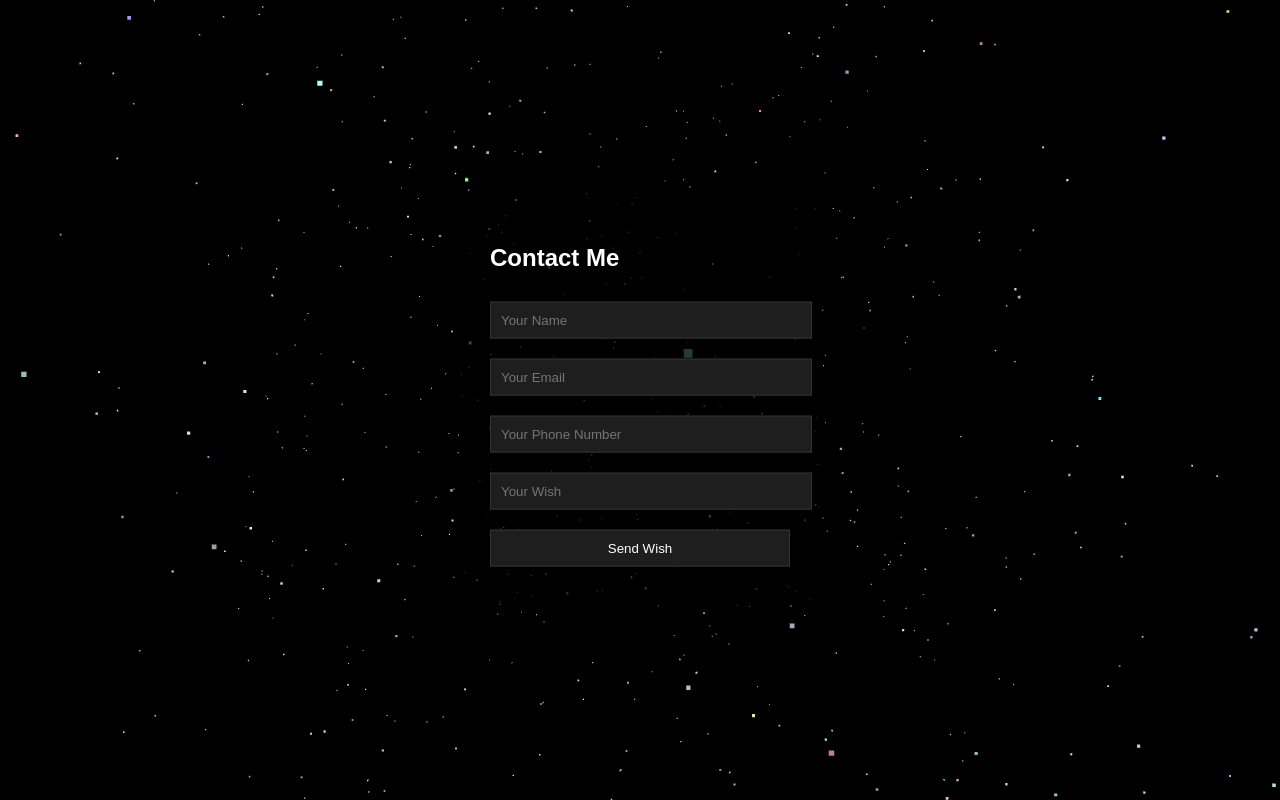
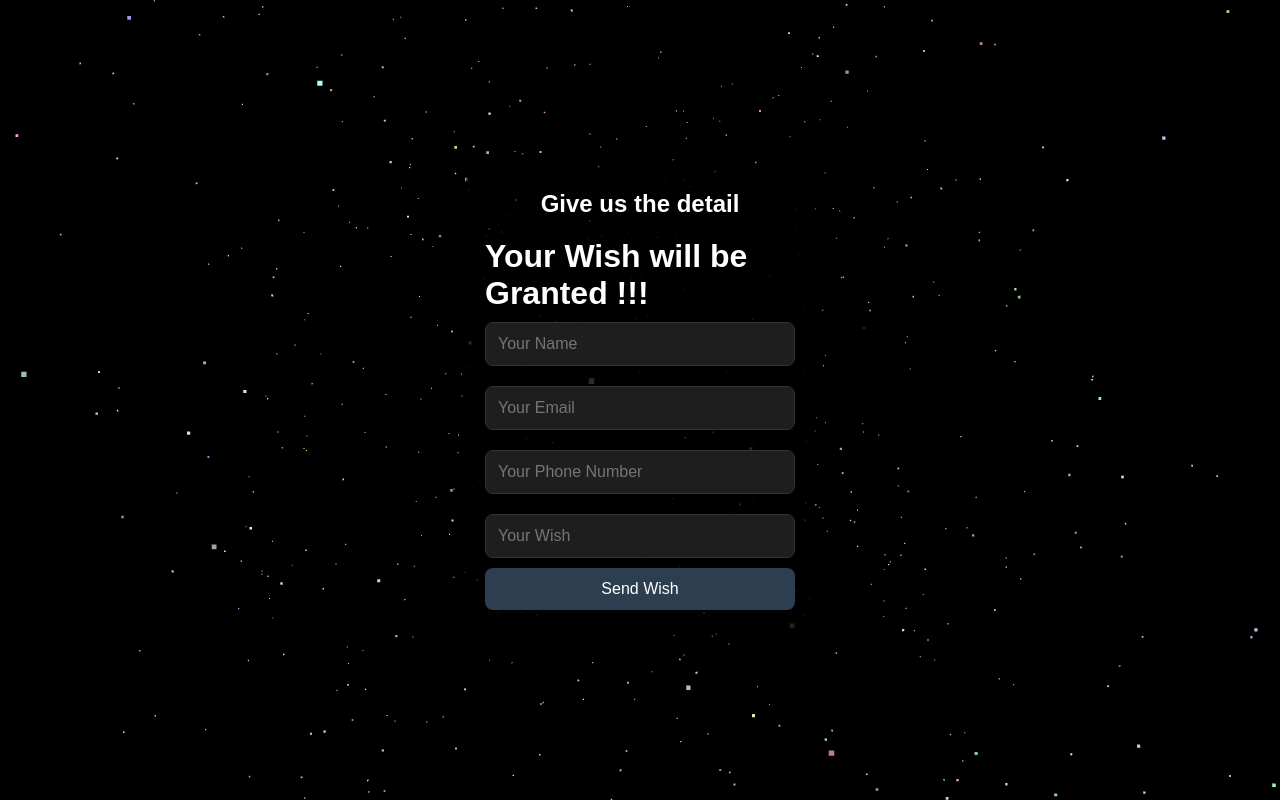
Before and after one commit to Vigneshvetrivel/wish, a plain HTML site: page index.html in a window 1280 px wide. Drawn offline with nearby package versions, Linux system fonts and the light colour scheme.

Commit message:
Update index.html

```diff
--- a/index.html
+++ b/index.html
@@ -2,18 +2,23 @@
 <html lang="en">
 <head>
     <meta charset="UTF-8">
-    <title>3D Contact Form</title>
+    <meta name="viewport" content="width=device-width, initial-scale=1.0, maximum-scale=1.0, user-scalable=no">
+    <title>Wish</title>
     <script src="https://cdnjs.cloudflare.com/ajax/libs/three.js/r128/three.min.js"></script>
     <script src="https://cdnjs.cloudflare.com/ajax/libs/gsap/3.9.1/gsap.min.js"></script>
     <style>
-        body, html {
+        * {
+            box-sizing: border-box;
             margin: 0;
             padding: 0;
+        }
+        body, html {
             height: 100%;
             font-family: Arial, sans-serif;
             background-color: #121212;
             color: #ffffff;
             overflow: hidden;
+            touch-action: manipulation;
         }
         #contact-container {
             position: absolute;
@@ -21,25 +26,41 @@
             left: 50%;
             transform: translate(-50%, -50%);
             z-index: 10;
-            background: rgba(0,0,0,0.7);
-            padding: 30px;
-            border-radius: 10px;
-            width: 300px;
+            background: rgba(0,0,0,0.8);
+            padding: 20px;
+            border-radius: 15px;
+            width: 90%;
+            max-width: 350px;
+            box-shadow: 0 4px 6px rgba(0,0,0,0.5);
         }
-        input, button {
+        h2 {
+            text-align: center;
+            margin-bottom: 20px;
+            font-size: 1.5em;
+        }
+        input {
             width: 100%;
             margin: 10px 0;
-            padding: 10px;
+            padding: 12px;
             background: #1e1e1e;
             border: 1px solid #333;
             color: white;
+            border-radius: 8px;
+            font-size: 16px; /* Prevent auto-zoom on mobile */
         }
         button {
+            width: 100%;
+            padding: 12px;
+            background: #2c3e50;
+            border: none;
+            color: white;
+            border-radius: 8px;
             cursor: pointer;
+            font-size: 16px;
             transition: background 0.3s;
         }
         button:hover {
-            background: #333;
+            background: #34495e;
         }
         #threejs-background {
             position: fixed;
@@ -49,17 +70,29 @@
             height: 100%;
             z-index: 1;
         }
+        @media (max-width: 400px) {
+            #contact-container {
+                width: 95%;
+                padding: 15px;
+            }
+            input, button {
+                font-size: 14px;
+                padding: 10px;
+            }
+        }
     </style>
 </head>
 <body>
     <div id="threejs-background"></div>
     <div id="contact-container">
-        <h2>Contact Me</h2>
+        <h2>Give us the detail</h2>
+         <h1>Your Wish will be Granted !!!</h1>
+
         <form id="contact-form">
-            <input type="text" id="name" placeholder="Your Name" required>
-            <input type="email" id="email" placeholder="Your Email" required>
-            <input type="tel" id="phone" placeholder="Your Phone Number">
-            <input type="text" id="wish" placeholder="Your Wish">
+            <input type="text" id="name" placeholder="Your Name" required autocomplete="off">
+            <input type="email" id="email" placeholder="Your Email" required autocomplete="off">
+            <input type="tel" id="phone" placeholder="Your Phone Number" autocomplete="off">
+            <input type="text" id="wish" placeholder="Your Wish" autocomplete="off">
             <button type="submit">Send Wish</button>
         </form>
     </div>
@@ -127,7 +160,7 @@
             const wish = document.getElementById('wish').value;
 
             // Google Apps Script Web App URL (you'll replace this)
-            const scriptURL = 'https://script.google.com/macros/s/AKfycbwn9jqpOd3FEUkdURw75x49iQOjBU2jPcivWzy9ThBxQcUP4BrrTacTTg8fBBs-Eh0AeA/exec';
+            const scriptURL = 'YOUR_GOOGLE_APPS_SCRIPT_WEB_APP_URL';
 
             fetch(scriptURL, {
                 method: 'POST',
```
